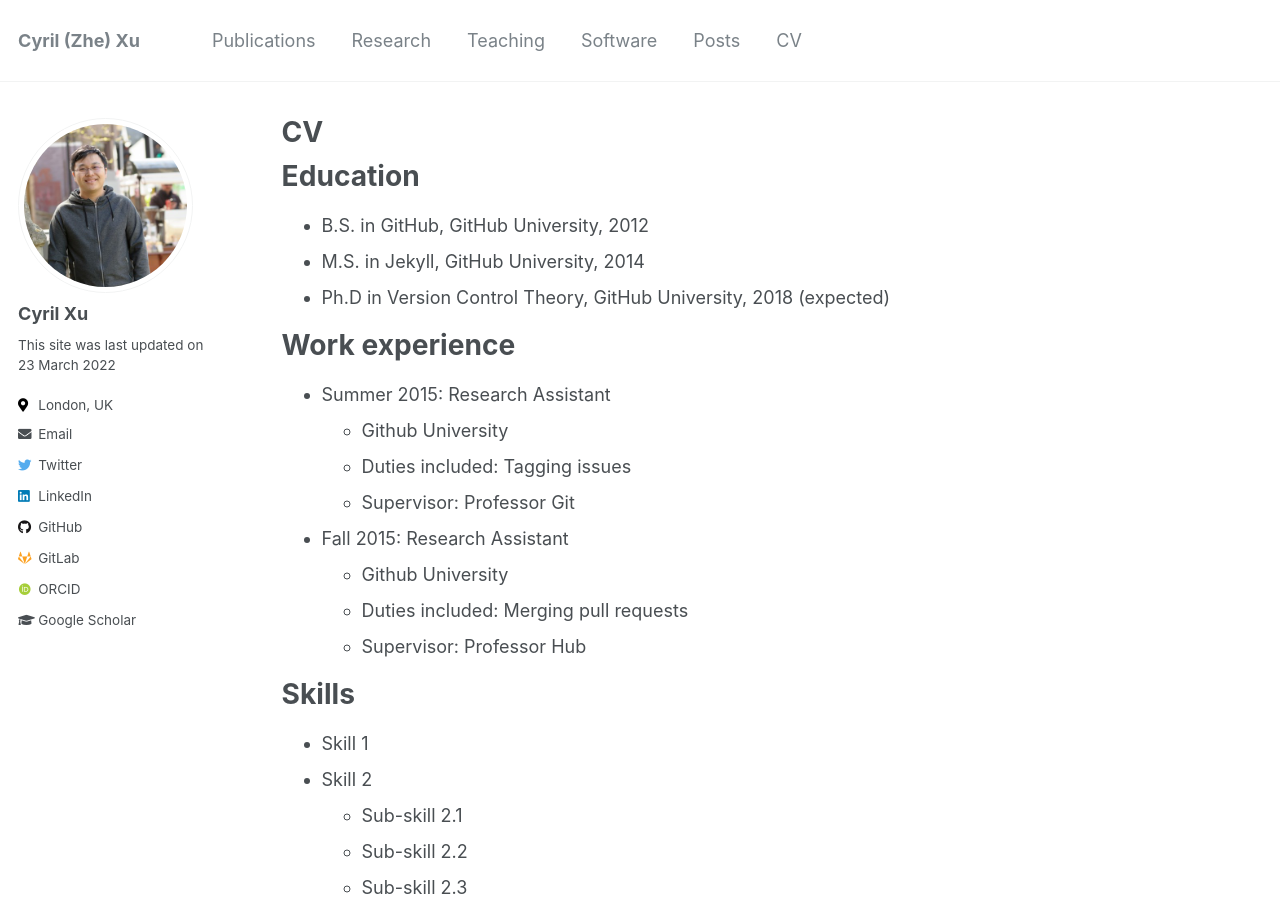
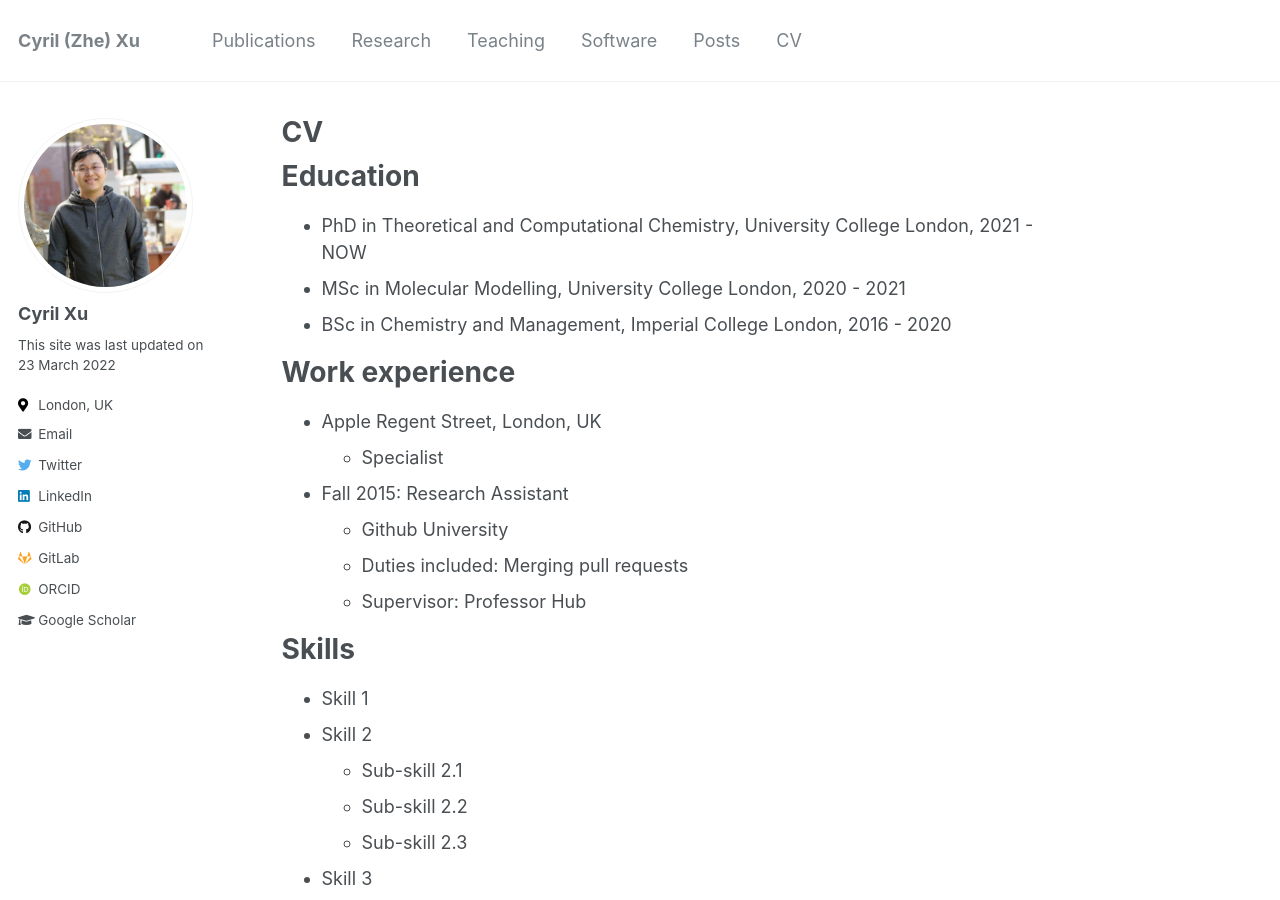
Before and after one commit to whoiscyril/webpage, a Jekyll site: the page built from _pages/cv.md, in a window 1280 px wide and 900 px high. Built offline with Jekyll 4.4.1, drawn with Linux system fonts in a browser that asks for light colours; some web fonts are replaced; some of the changed text lies outside the part shown.

Commit message:
updated cv

```diff
--- a/_pages/cv.md
+++ b/_pages/cv.md
@@ -11,17 +11,14 @@ redirect_from:
 
 Education
 ======
-* B.S. in GitHub, GitHub University, 2012
-* M.S. in Jekyll, GitHub University, 2014
-* Ph.D in Version Control Theory, GitHub University, 2018 (expected)
+* PhD in Theoretical and Computational Chemistry, University College London, 2021 - NOW
+* MSc in Molecular Modelling, University College London, 2020 - 2021
+* BSc in Chemistry and Management, Imperial College London, 2016 - 2020
 
 Work experience
 ======
-* Summer 2015: Research Assistant
-  * Github University
-  * Duties included: Tagging issues
-  * Supervisor: Professor Git
-
+* Apple Regent Street, London, UK
+  * Specialist
 * Fall 2015: Research Assistant
   * Github University
   * Duties included: Merging pull requests
@@ -57,4 +54,5 @@ Teaching
 Service and leadership
 ======
 * Currently signed in to 43 different slack teams
+
 You can download a PDF copy of my CV [here](/files/pdf/CV.pdf).
```
Also changed, not shown: 1 other file.
